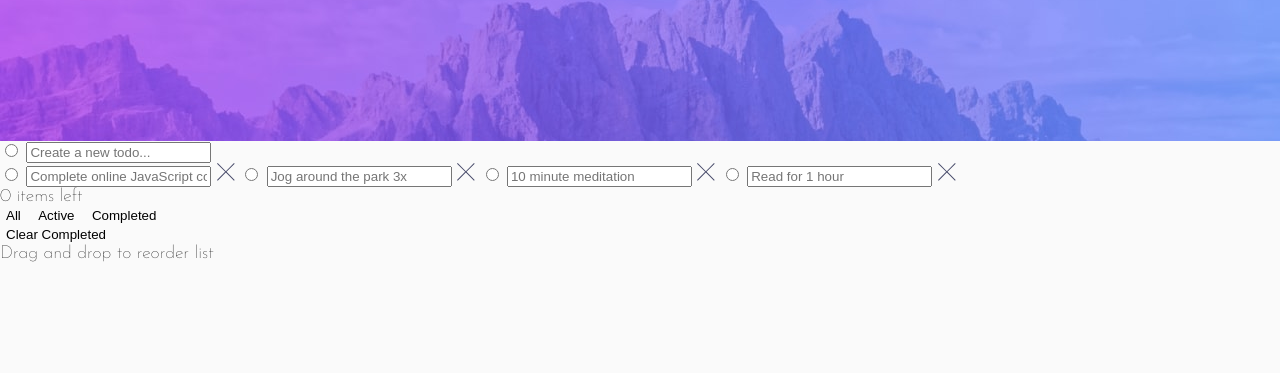
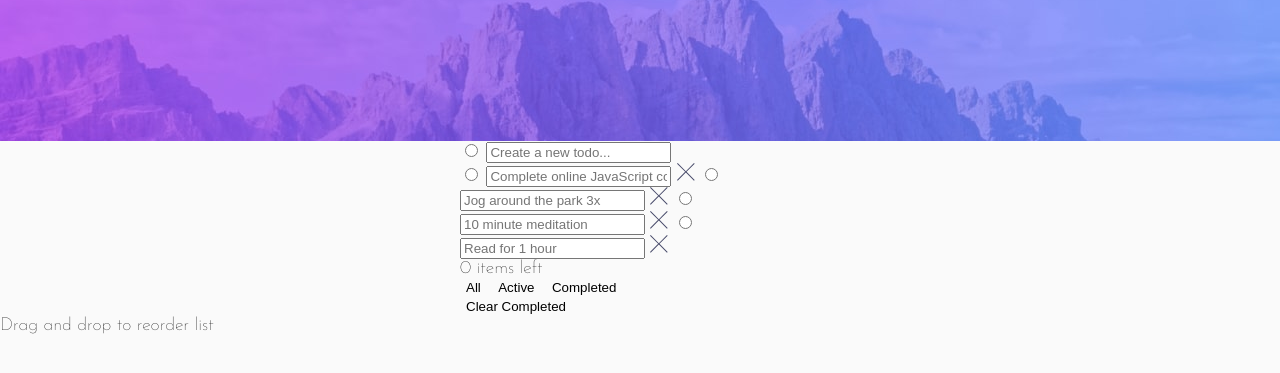
Before and after one commit to roc2246/todo-app__FEM, a website: page index.html in a window 1280 px wide. Shown: the part 39-412 px from the top of the page. Drawn offline with Linux system fonts and the light colour scheme; a web font is replaced by a local one.

Commit message:
Fixed bug in main.scss

```diff
--- a/sass/base/_reset.scss
+++ /dev/null
@@ -1,4 +0,0 @@
-header {
-    background-image: url("/images/bg-desktop-light.jpg");
-    height: 10rem;
-  }
--- a/sass/components/_todo.scss
+++ b/sass/components/_todo.scss
@@ -0,0 +1,4 @@
+.todos{
+    display: flex;
+    flex-direction: column;
+}
--- a/sass/layouts/_header.scss
+++ b/sass/layouts/_header.scss
@@ -1,3 +1,8 @@
+header {
+  background-image: url("/images/bg-desktop-light.jpg");
+  height: 10rem;
+}
+
 .top {
   display: flex;
   flex-direction: row;
--- /dev/null
+++ b/sass/layouts/_main.scss
@@ -0,0 +1,3 @@
+main{
+    @include centerAndWidth();
+}
--- a/sass/main.scss
+++ b/sass/main.scss
@@ -10,8 +10,8 @@
 @import 'components/button';
 @import 'components/todo';
 
+@import 'layouts/main';
 @import 'layouts/header';
 @import 'layouts/flex';
-@import 'layouts/main';
 
 @import 'themes/light-dark';
```
Also changed, not shown: css/style.css, sass/layouts/__main.scss (deleted).
